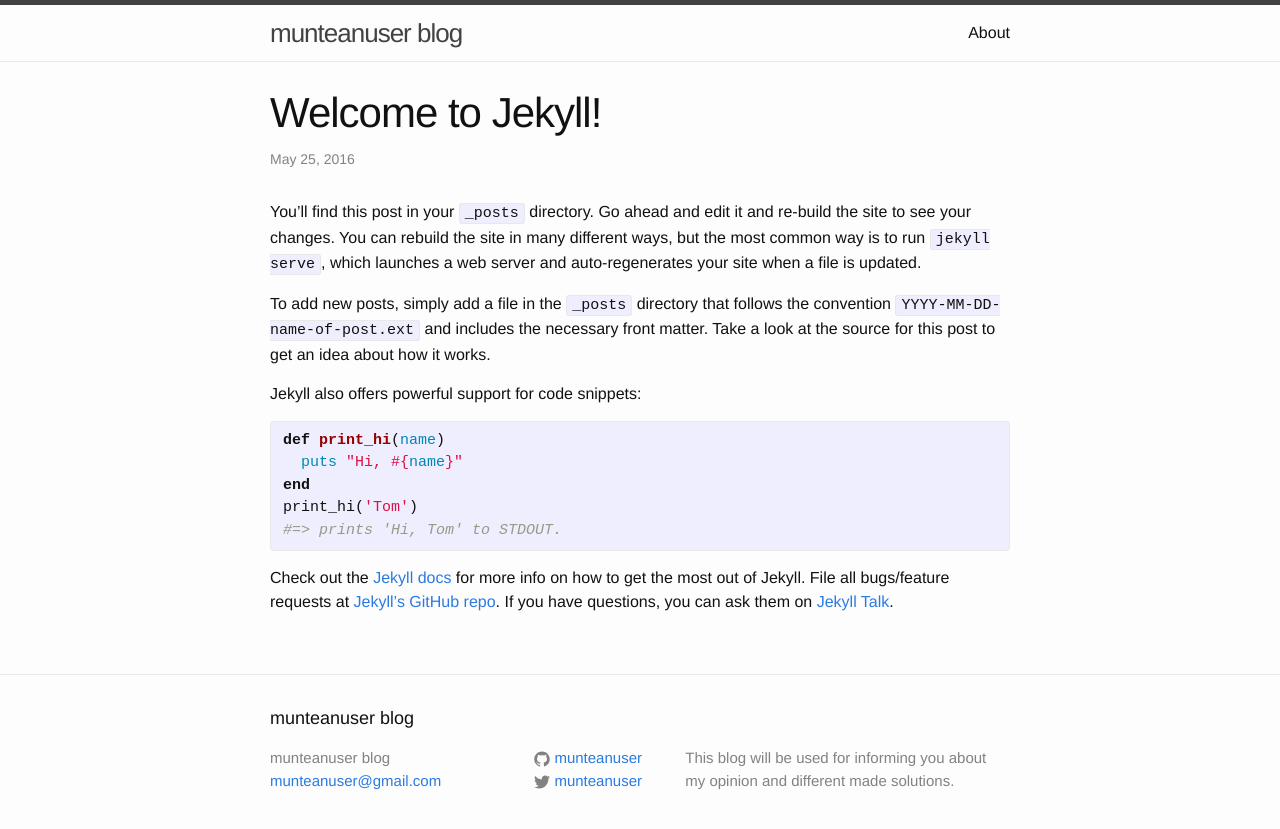
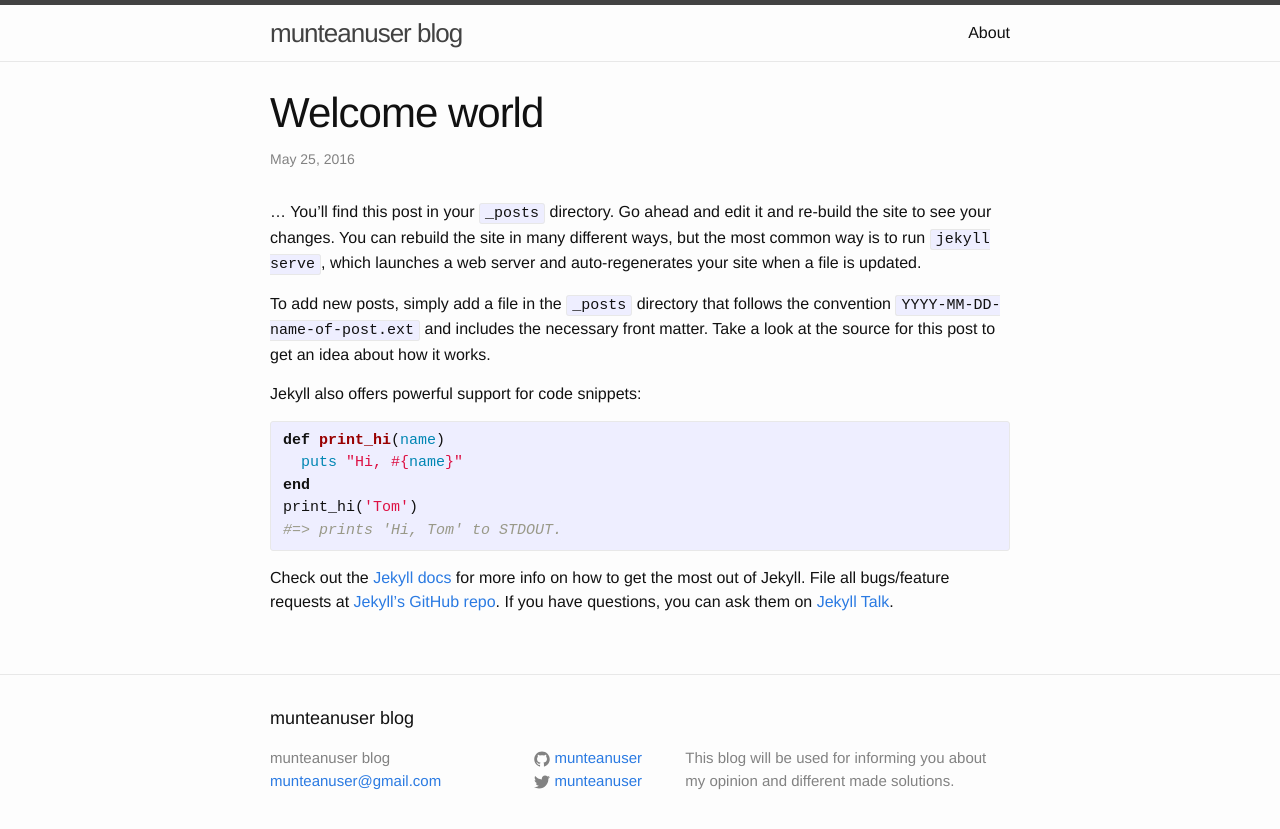
Before and after one commit to munteanuser/munteanuser.github.io, a Jekyll site: the page built from _posts/2016-05-25-welcome-to-jekyll.markdown, in a window 1280 px wide. Shown: the top 829 px of the page. Built offline with Jekyll 4.4.1, drawn with Linux system fonts in a browser that asks for light colours.

Commit message:
Update 2016-05-25-welcome-to-jekyll.markdown

```diff
--- a/_posts/2016-05-25-welcome-to-jekyll.markdown
+++ b/_posts/2016-05-25-welcome-to-jekyll.markdown
@@ -1,9 +1,10 @@
 ---
 layout: post
-title:  "Welcome to Jekyll!"
+title:  "Welcome world"
 date:   2016-05-25 05:42:36 -0400
-categories: jekyll update
+categories: post article
 ---
+...
 You’ll find this post in your `_posts` directory. Go ahead and edit it and re-build the site to see your changes. You can rebuild the site in many different ways, but the most common way is to run `jekyll serve`, which launches a web server and auto-regenerates your site when a file is updated.
 
 To add new posts, simply add a file in the `_posts` directory that follows the convention `YYYY-MM-DD-name-of-post.ext` and includes the necessary front matter. Take a look at the source for this post to get an idea about how it works.
```
